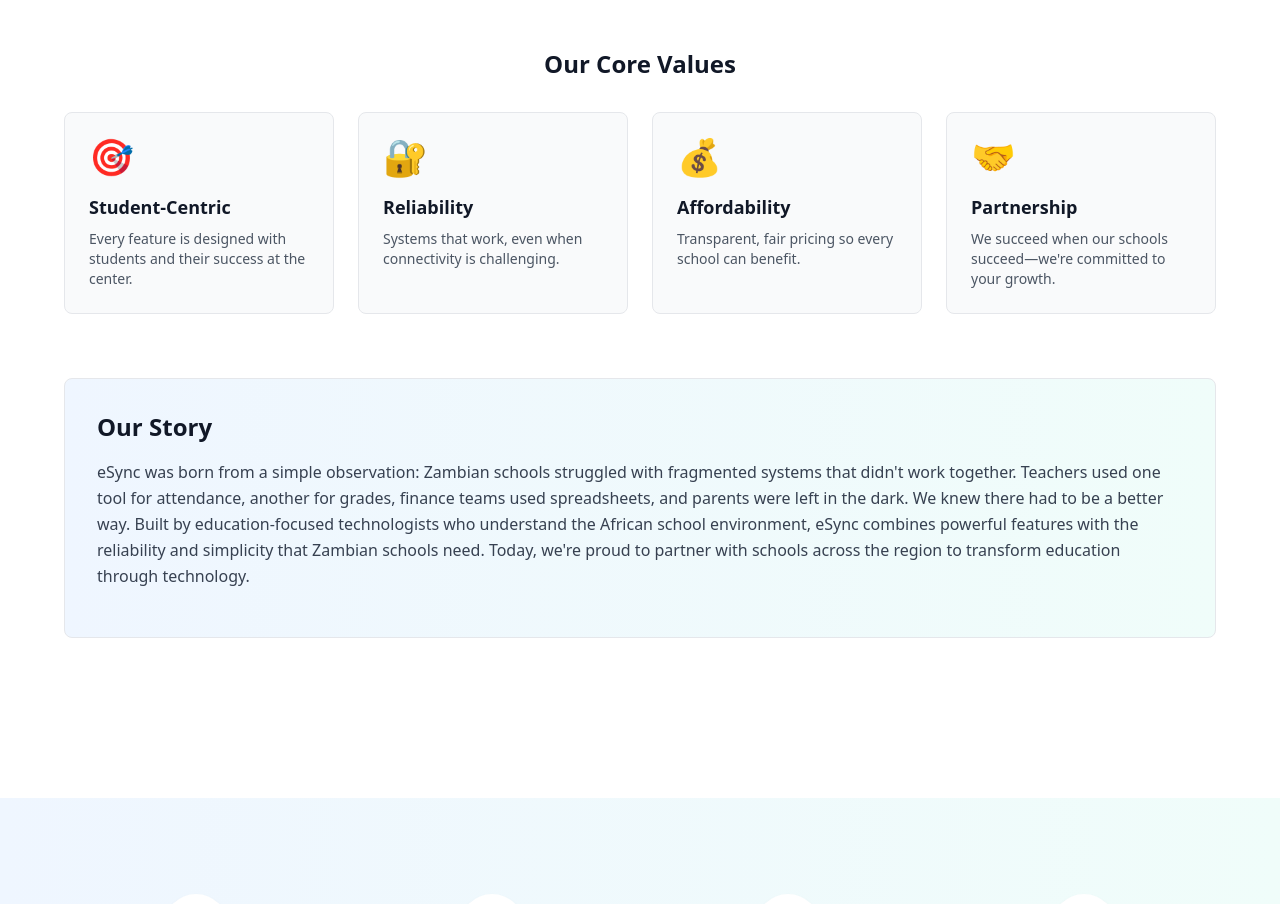
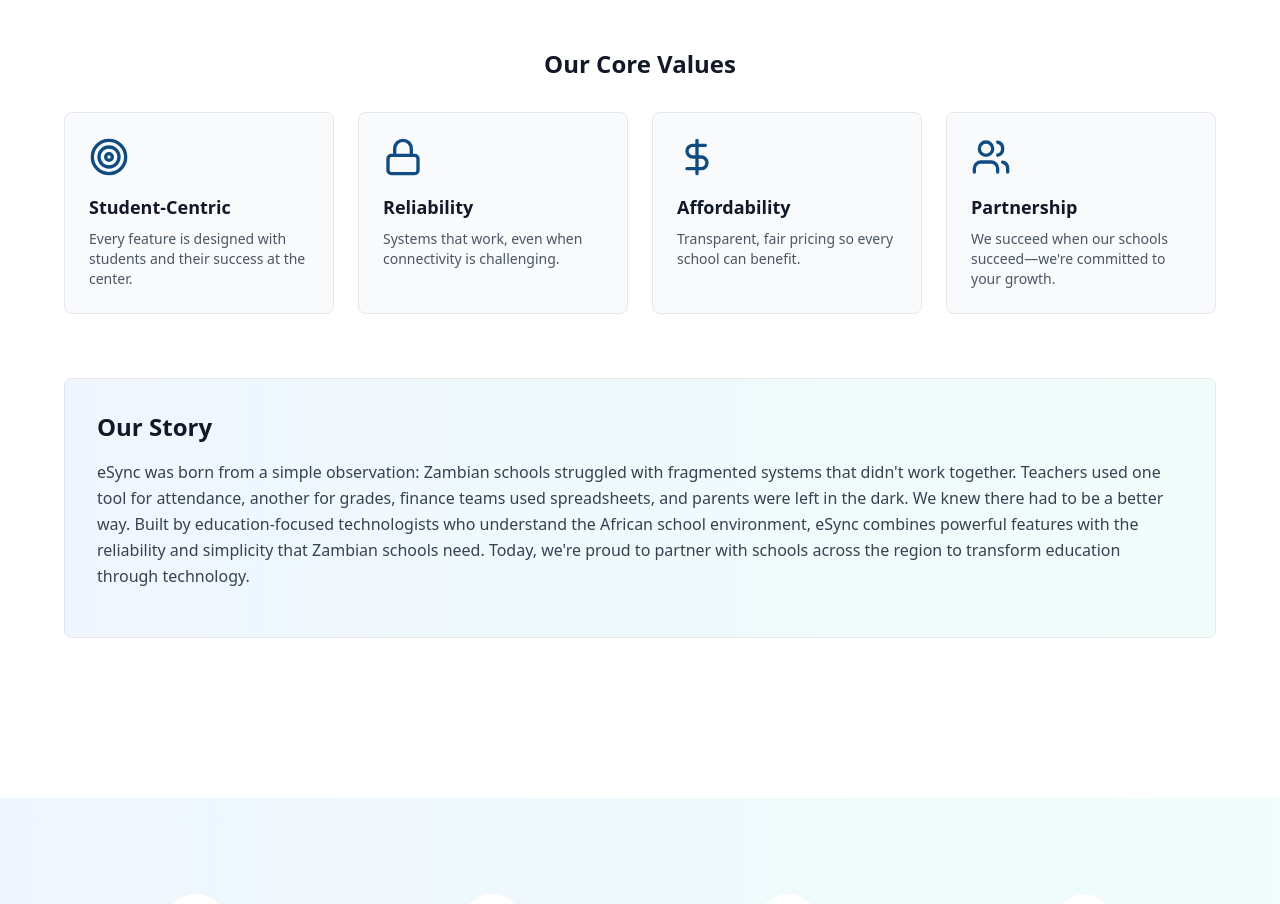
Before and after one commit to renniekawangu/esyncsms, a React (Vite) app: page / in a window 1280 px wide. Shown: the part 960-1864 px from the top of the page. Built offline with nearby package versions, Linux system fonts and the light colour scheme.

Commit message:
report card 1

```diff
--- a/esync.portfolio.json
+++ b/esync.portfolio.json
@@ -22,22 +22,22 @@
     "vision": "A Zambia where every school—regardless of size or location—has access to world-class management technology that enables educators to focus on what matters most: teaching.",
     "values": [
       {
-        "icon": "🎯",
+        "icon": "target",
         "name": "Student-Centric",
         "description": "Every feature is designed with students and their success at the center."
       },
       {
-        "icon": "🔐",
+        "icon": "lock",
         "name": "Reliability",
         "description": "Systems that work, even when connectivity is challenging."
       },
       {
-        "icon": "💰",
+        "icon": "dollar-sign",
         "name": "Affordability",
         "description": "Transparent, fair pricing so every school can benefit."
       },
       {
-        "icon": "🤝",
+        "icon": "handshake",
         "name": "Partnership",
         "description": "We succeed when our schools succeed—we're committed to your growth."
       }
--- a/src/components/About.jsx
+++ b/src/components/About.jsx
@@ -1,4 +1,11 @@
-import { Target, Heart, Zap, Users } from 'lucide-react'
+import { Target, Lock, DollarSign, Users, Heart, Zap } from 'lucide-react'
+
+const iconMap = {
+  target: Target,
+  lock: Lock,
+  'dollar-sign': DollarSign,
+  handshake: Users
+}
 
 export default function About({ data }) {
   return (
@@ -41,9 +48,17 @@
         <div className="mb-16">
           <h3 className="text-2xl font-bold text-gray-900 dark:text-white mb-8 text-center">Our Core Values</h3>
           <div className="grid grid-cols-1 md:grid-cols-2 lg:grid-cols-4 gap-6">
-            {data.values.map((value, idx) => (
+            {data.values.map((value, idx) => {
+              const IconComponent = iconMap[value.icon]
+              return (
                 <div key={idx} className="p-6 bg-gray-50 dark:bg-gray-900 rounded-lg border border-gray-200 dark:border-gray-700 hover:shadow-lg dark:hover:shadow-blue-500/10 transition">
-                <div className="text-4xl mb-4">{value.icon}</div>
+                  <div className="mb-4">
+                    {IconComponent ? (
+                      <IconComponent size={40} className="text-primary dark:text-blue-400" />
+                    ) : (
+                      <div className="text-4xl">{value.icon}</div>
+                    )}
+                  </div>
                   <h4 className="text-lg font-bold text-gray-900 dark:text-white mb-2">
                     {value.name}
                   </h4>
@@ -51,7 +66,8 @@
                     {value.description}
                   </p>
                 </div>
-            ))}
+              )
+            })}
           </div>
         </div>
 
```
Lines whose indentation alone changed are shown as unchanged.
